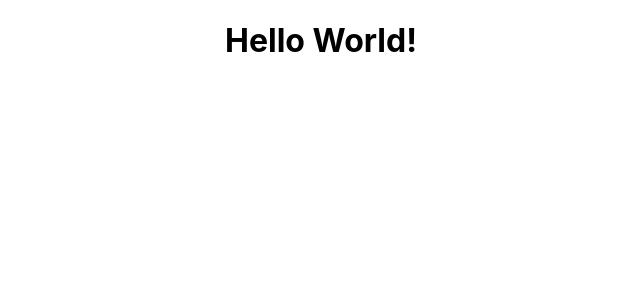
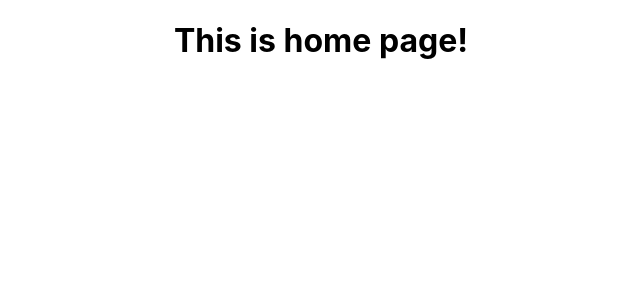
Before and after one commit to Parth0124/Twitter, a React (Create React App) app in the folder frontend/: page / in a window 1280 px wide. Shown: the top 300 px of the page, without its empty margins (319-959 px from the left). Built offline with nearby package versions, Linux system fonts and the light colour scheme.

Commit message:
added routes for login and home page

```diff
--- a/frontend/src/App.js
+++ b/frontend/src/App.js
@@ -1,10 +1,18 @@
 import logo from './logo.svg';
 import './App.css';
+import { BrowserRouter, Route, Routes } from 'react-router-dom'
+import Home from './pages/Home/Home';
+import Login from './pages/Login/Login';
 
 function App() {
   return (
     <div className="App">
-      <h1>Hello World!</h1>
+      <BrowserRouter>
+        <Routes>
+          <Route path='/' element= {<Home />}/>
+          <Route path='/login' element= {<Login />}/>
+        </Routes>
+      </BrowserRouter>
     </div>
   );
 }
--- /dev/null
+++ b/frontend/src/pages/Home/Home.jsx
@@ -0,0 +1,9 @@
+function Home() {
+  return (
+    <div>
+      <h1>This is home page!</h1>
+    </div>
+  )
+}
+
+export default Home
--- /dev/null
+++ b/frontend/src/pages/Login/Login.jsx
@@ -0,0 +1,9 @@
+function Login() {
+  return (
+    <div>
+      <h1>This is login page</h1>
+    </div>
+  )
+}
+
+export default Login
```
